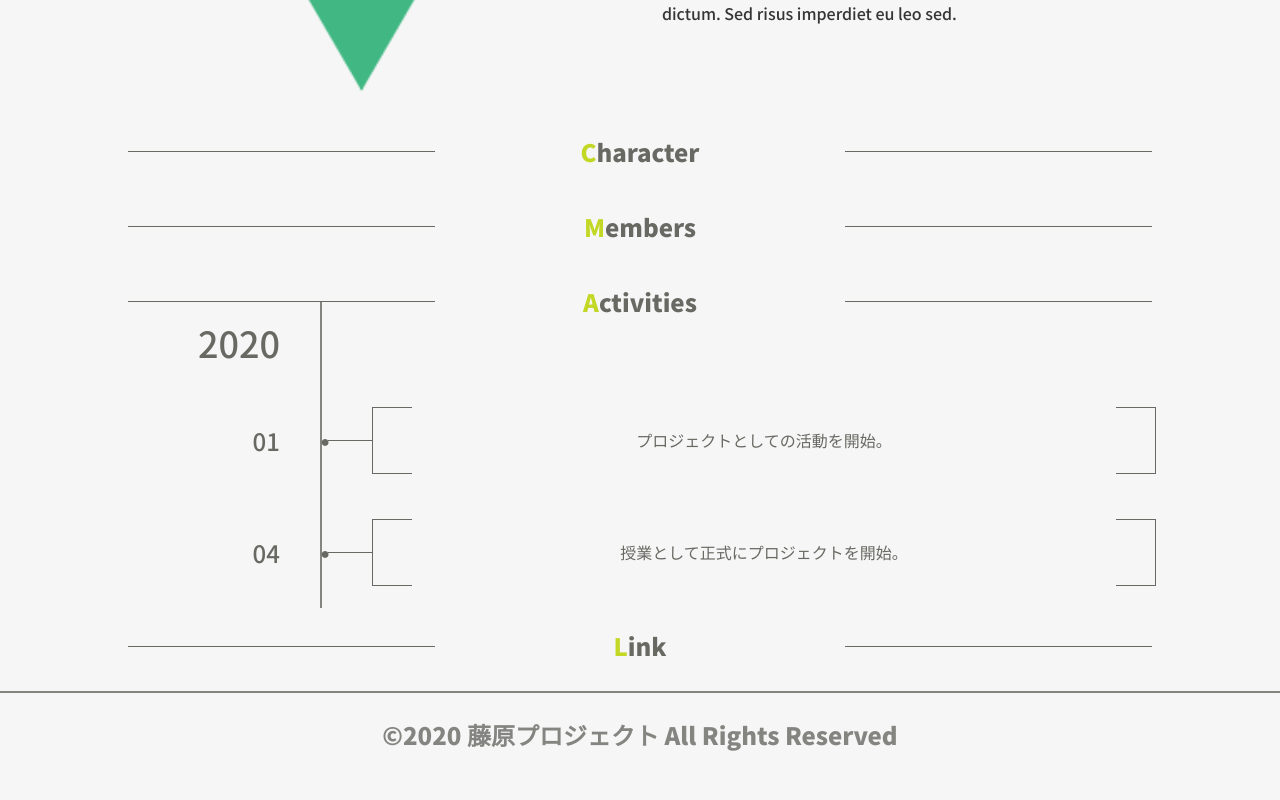
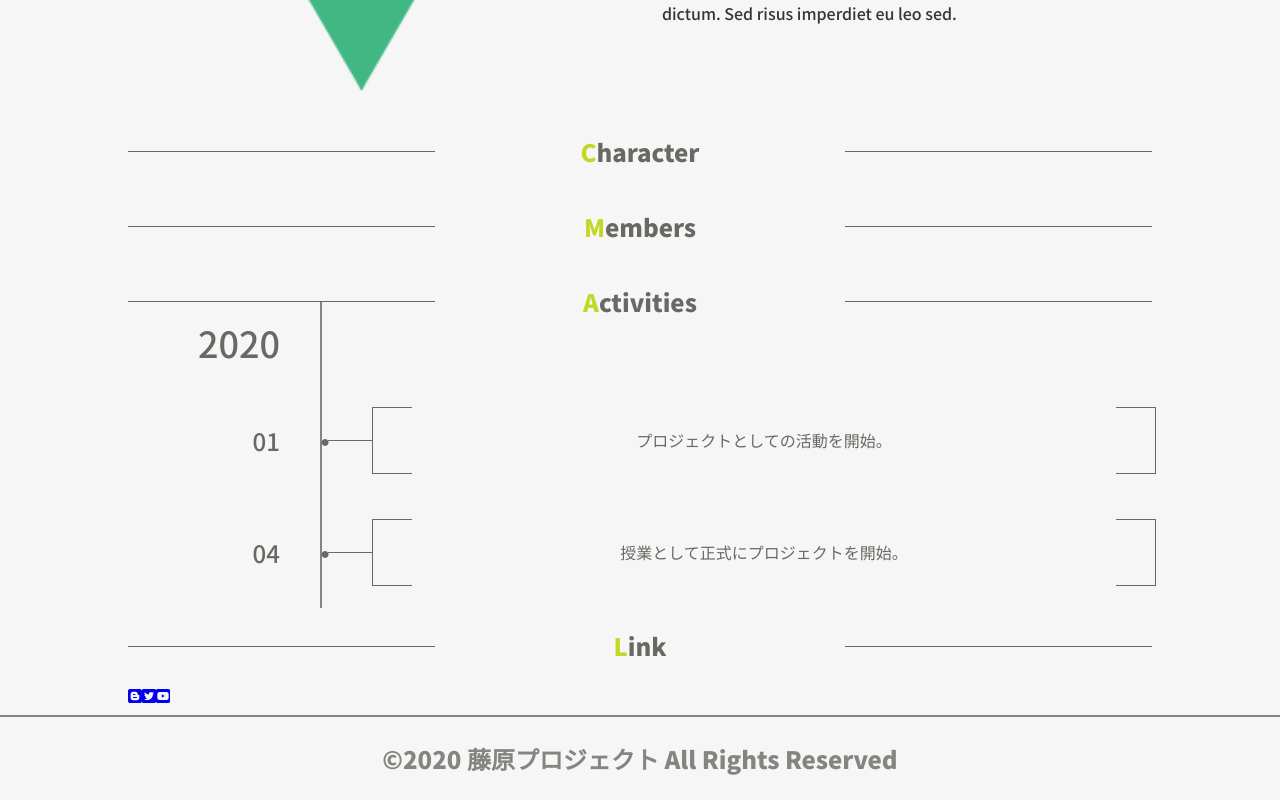
Before and after one commit to habakigumi/univ-web, a Vue app: page / in a window 1280 px wide. Shown: the part 445-1245 px from the top of the page. Before the commit the page ends 1221 px from the top, so only its background shows below. Built offline with nearby package versions, Linux system fonts and the light colour scheme.

Commit message:
リンクアイコンを追加

```diff
--- a/src/components/Links.vue
+++ b/src/components/Links.vue
@@ -1,6 +1,17 @@
 <template>
   <div class="links" id="links">
     <h2 class="heading_main"><span class="heading__main-text">Link</span></h2>
+    <div class="link_icons">
+      <a href="https://fjpj2020.blogspot.com/" target="_blank">
+        <font-awesome-icon :icon="['fab', 'blogger']" />
+      </a>
+      <a href="https://twitter.com/nevpj" target="_blank">
+        <font-awesome-icon :icon="['fab', 'twitter-square']" />
+      </a>
+      <a href="#" target="_blank">
+        <font-awesome-icon :icon="['fab', 'youtube-square']" />
+      </a>
+    </div>
   </div>
 </template>
 
```
